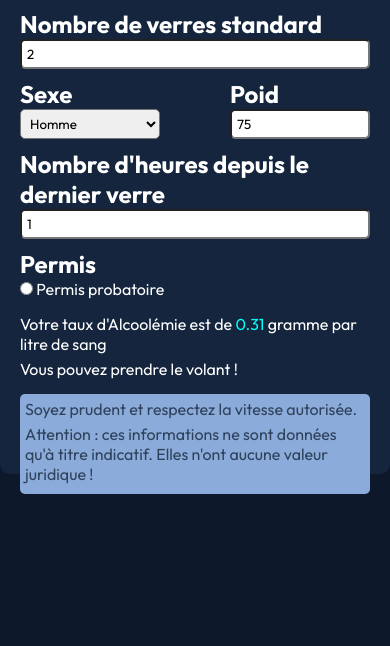
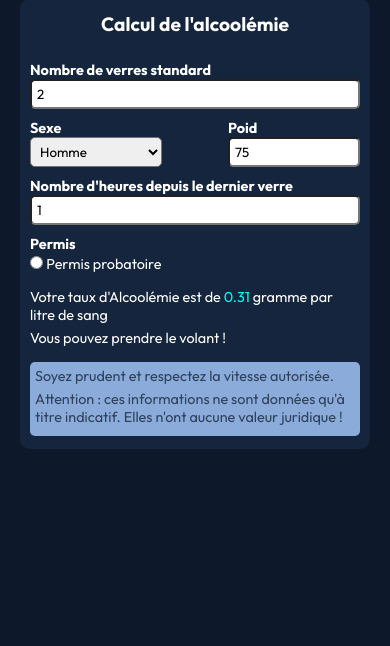
Before and after one commit to leo-jcq/outil-calcul-alcoolemie, a plain HTML site: page index.html in a window 390 px wide. Shown: the part 198-844 px from the top of the page. Drawn offline with Linux system fonts and the light colour scheme.

Commit message:
Modification du style pour rendre le site responsive

```diff
--- a/index.html
+++ b/index.html
@@ -3,6 +3,7 @@
 
 <head>
     <meta charset="utf-8">
+    <meta name="viewport" content="width=device-width, initial-scale=1">
 
     <Title>Calculer sont taux d'alcoolémie</Title>
     <link rel="icon" type="image/png" sizes="32x32" href="./img/logo-32x32.png">
--- a/style.css
+++ b/style.css
@@ -122,3 +122,24 @@ b {
 #indications p {
     color: var(--line);
 }
+
+@media (max-width:550px) {
+
+    #card {
+        width: 350px;
+        height: 450px;
+
+        padding: 10px;
+    }
+
+    h1 {
+        font-size: 1.2rem;
+    }
+
+
+    h2,
+    p,
+    label {
+        font-size: 0.9rem;
+    }
+}
```
